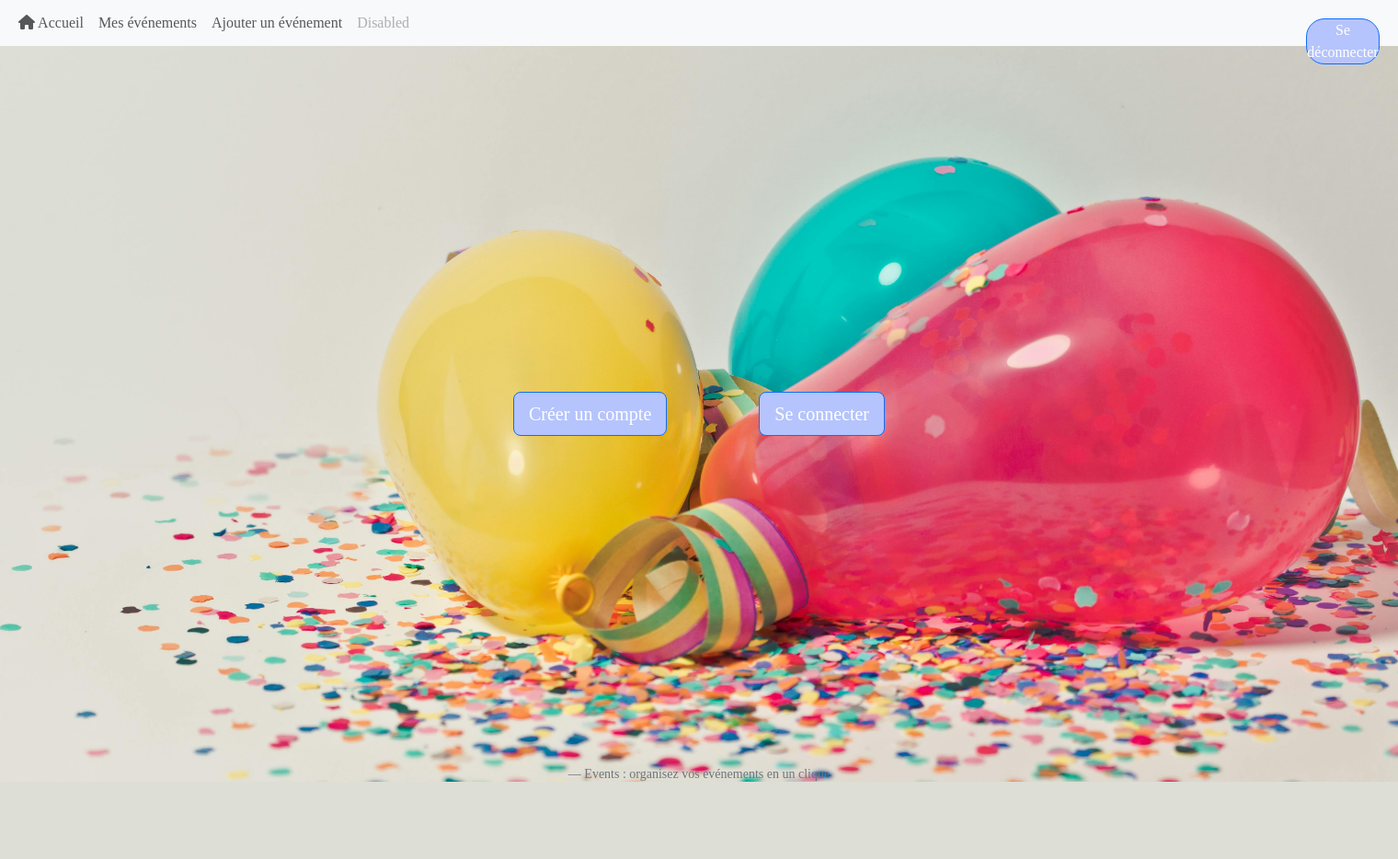
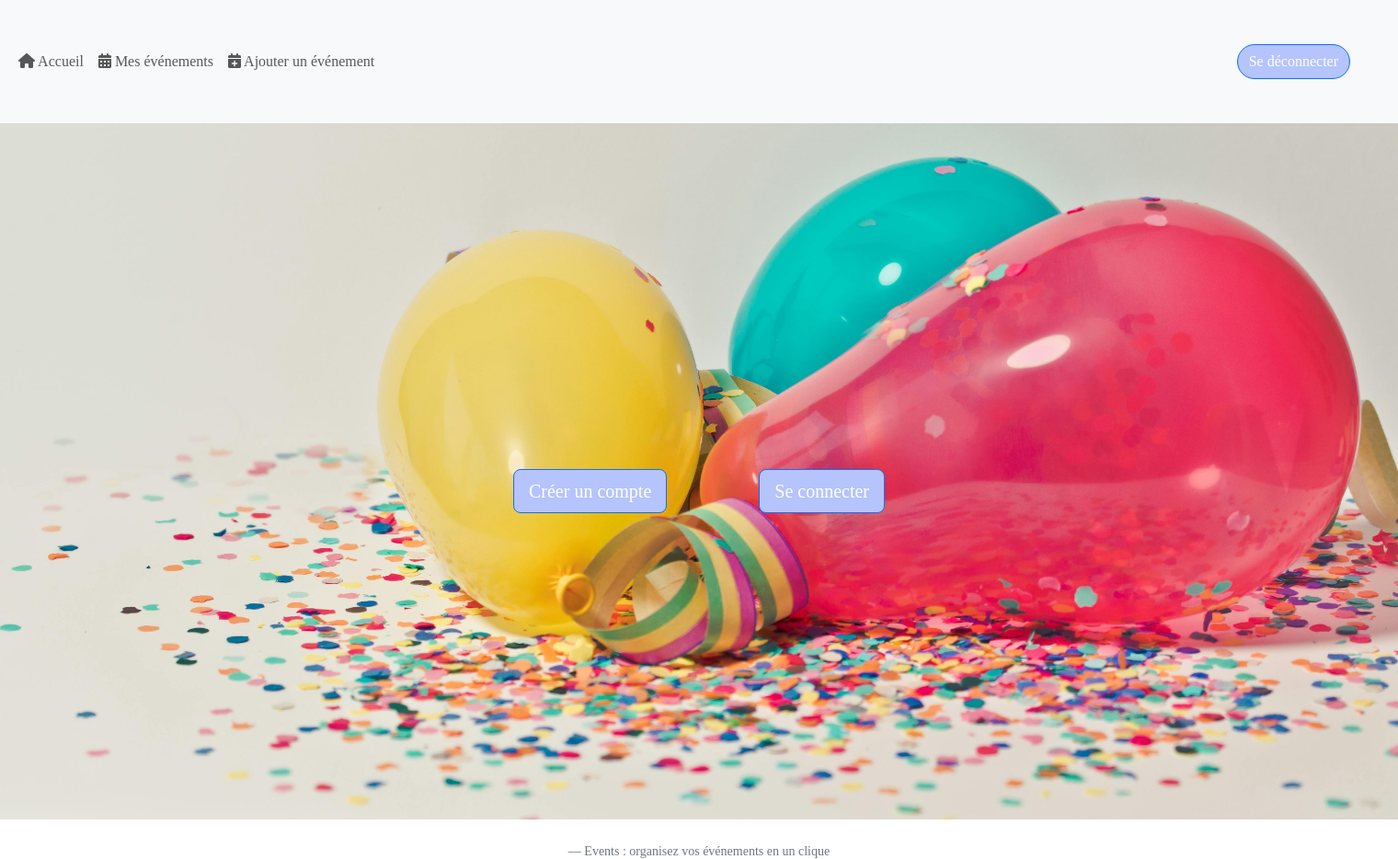
Before and after one commit to aboutayeb69120/ECF-2, a PHP site: page / in a window 1520 px wide. Shown: the whole page at 92% size. Before the commit the page ends 850 px from the top, so only its background shows below. Run offline with PHP 8.4, Linux system fonts and the light colour scheme.

Commit message:
final git yeaaa

```diff
--- a/css/style.css
+++ b/css/style.css
@@ -33,6 +33,7 @@
     background: url("../img/bg.jpg") center/cover no-repeat;
     height: 100vh;
     margin: 0;
+
 }
 
 
@@ -64,20 +65,24 @@
 }
 
 .event {
+	margin: 10px auto;
 	display: flex;
 	flex-direction: row;
 	gap: 20px;
+	width: 50%;
 }
 
 .card{
 	flex: 1 1 calc(33.333% - 20px);
+	width: 18rem;
+	margin-bottom: 15px;
+
 }
 
 .logout{
 	size: 80%;
-	position: absolute;
 	top: 0;
 	left: 1400px;
-	margin: 20px;
+	margin: 40px;
 	border-radius: 20px;
 }
--- a/index.php
+++ b/index.php
@@ -15,37 +15,24 @@
 
  </head>
  <body>
-  <header>
-    <div id="head-top">
-
-
-
-    </div>
  <nav class="navbar navbar-expand-lg bg-body-tertiary">
     <div class="container-fluid">
         <button class="navbar-toggler" type="button" data-bs-toggle="collapse" data-bs-target="#navbarSupportedContent" aria-controls="navbarSupportedContent" aria-expanded="false" aria-label="Toggle navigation">
             <span class="navbar-toggler-icon"></span>
         </button>
         <div class="collapse navbar-collapse" id="navbarSupportedContent">
-          <div>
             <ul class="navbar-nav me-auto mb-2 mb-lg-0">
                 <li class="nav-item">
                     <a href="./index.php" class="nav-link"><i class="fas fa-home"></i> Accueil</a>
                 </li>
                 <li class="nav-item">
-                <a class="nav-link" href="./myevents.php">Mes événements</a>
+                  <a class="nav-link" href="./myevents.php"><i class="fas fa-calendar-days"></i> Mes événements</a>
                 </li>
                 <li class="nav-item">
-                <a class="nav-link" href="./event.php">Ajouter un événement</a>
-                </li>
-                <li class="nav-item">
-                <a class="nav-link disabled" aria-disabled="true">Disabled</a>
+                  <a class="nav-link" href="./event.php"><i class="fas fa-calendar-plus"></i> Ajouter un événement</a>
                 </li>
             </ul>
-            <a href="./logout.php" class="btn btn-primary logout padding">Se déconnecter</a>
-
-          </div>
-
+            <a href="./logout.php" class="btn btn-primary logout p">Se déconnecter</a>
         </div>
     </div>
 </nav>
```
Also changed, not shown: event.php (+7 -8 lines), login.php (+5 -9 lines), myevents.php (+12 -7 lines). Lines whose indentation alone changed are shown as unchanged.
